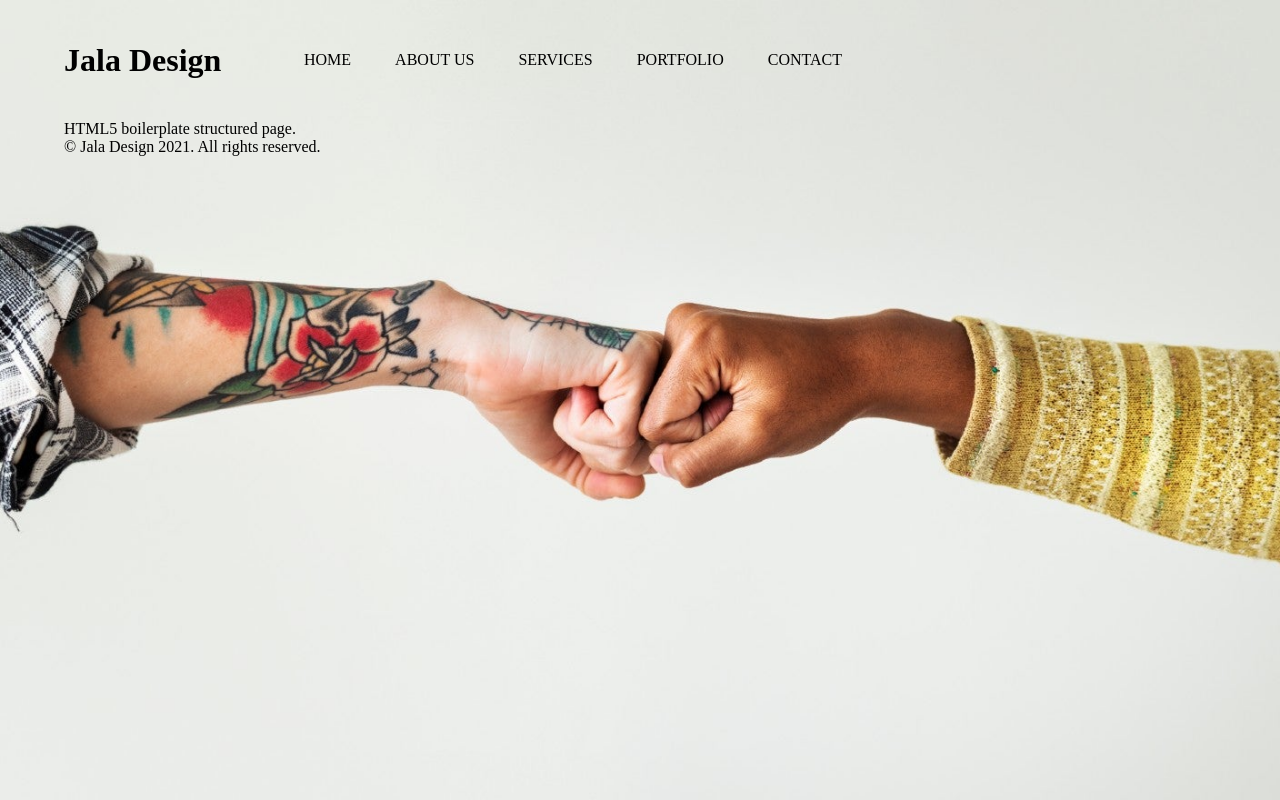
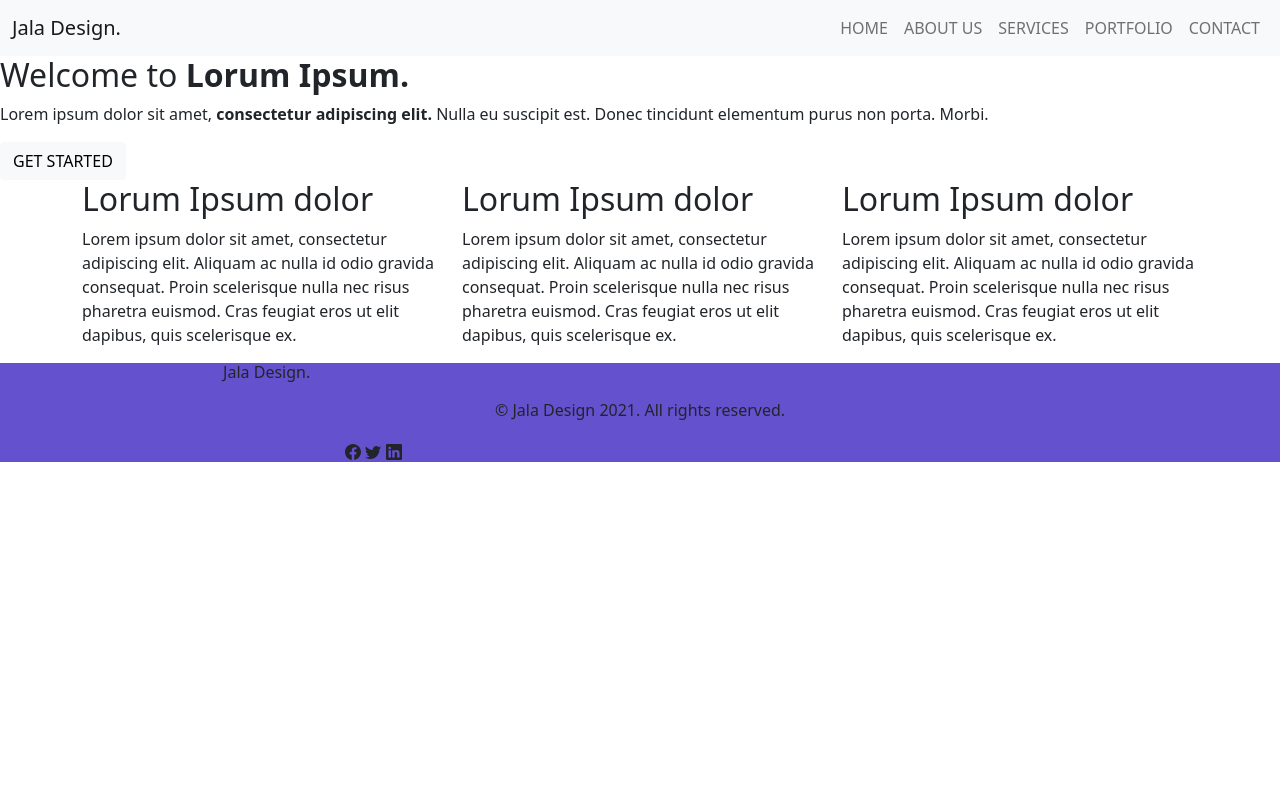
Before and after one commit to irenekmac/Jala-Design-Test-Project, a plain HTML site: page index.html in a window 1280 px wide. Drawn offline with nearby package versions, Linux system fonts and the light colour scheme.

Commit message:
added bootstrap to html & edited Navbar and landing page content

```diff
--- a/css/style.css
+++ b/css/style.css
@@ -3,7 +3,7 @@
   padding: 0;
 }
 
-.container {
+/* .container {
   height: 100vh;
   width: 100%;
   background-image: url(../images/fistbump.jpeg);
@@ -13,9 +13,9 @@
   padding-right: 5%;
   box-sizing: border-box;
   position: relative;
-}
+} */
 
-.nav-bar {
+/* .nav-bar {
   width: 100%;
   height: 15vh;
   margin: auto;
@@ -43,4 +43,4 @@ nav ul li a {
   text-decoration: none;
   color: black;
 
-}
+} */
--- a/index.html
+++ b/index.html
@@ -4,9 +4,15 @@
 <head>
   <meta charset="utf-8">
   <meta http-equiv="x-ua-compatible" content="ie=edge">
-  <title>Jala Design</title>
+  <meta name="viewport" content="width=device-width, initial-scale=1, shrink-to-fit=no">
+
+  <!-- Bootstrap CSS -->
+  <link href="https://cdn.jsdelivr.net/npm/bootstrap@5.1.3/dist/css/bootstrap.min.css"
+  rel="stylesheet" integrity="sha384-1BmE4kWBq78iYhFldvKuhfTAU6auU8tT94WrHftjDbrCEXSU1oBoqyl2QvZ6jIW3" crossorigin="anonymous">
+
+  <title>Jala Design.</title>
+
   <meta name="description" content="">
-  <meta name="viewport" content="width=device-width, initial-scale=1, shrink-to-fit=no">
   <link rel="stylesheet" href="css/style.css">
 </head>
 
@@ -23,10 +29,10 @@
   </header>
 
   <body>
-    <div class="container">
-      <div class="nav-bar"
+    <!-- <div class="container">
+    <div class="nav-bar">
       <img src="" class="logo">
-        <h1 class="logo">Jala Design</h1>
+      <h1 class="logo">Jala Design.</h1>
       <nav>
         <ul>
           <li> <a href="#">HOME</a> </li>
@@ -36,24 +42,98 @@
           <li> <a href="#">CONTACT</a> </li>
         </ul>
       </nav>
+    </div> -->
+
+    <!-- NAVBAR -->
+    <nav class="navbar navbar-expand-lg navbar-light bg-light">
+      <div class="container-fluid">
+        <a class="navbar-brand" href="#">Jala Design.</a>
+        <button class="navbar-toggler" type="button" data-bs-toggle="collapse" data-bs-target="#navbarNav" aria-controls="navbarNav" aria-expanded="false" aria-label="Toggle navigation">
+          <span class="navbar-toggler-icon"></span>
+        </button>
+        <div class="collapse navbar-collapse" id="navbarNav">
+          <ul class="navbar-nav ms-auto">
+            <li class="nav-item">
+              <a class="nav-link" aria-current="page" href="#">HOME</a>
+            </li>
+            <li class="nav-item">
+              <a class="nav-link" href="#">ABOUT US</a>
+            </li>
+            <li class="nav-item">
+              <a class="nav-link">SERVICES</a>
+            </li>
+            <li class="nav-item">
+              <a class="nav-link">PORTFOLIO</a>
+            </li>
+            <li class="nav-item">
+              <a class="nav-link">CONTACT</a>
+            </li>
+          </ul>
+        </div>
+      </div>
+  </nav>
+  <!-- NAVBAR -->
+
+  <div class="image-page">
+    <h2>Welcome to <strong>Lorum Ipsum.</strong> </h2>
+    <p>Lorem ipsum dolor sit amet, <strong>consectetur adipiscing elit.</strong> Nulla eu suscipit est. Donec tincidunt elementum purus non porta. Morbi.</p>
+    <button type="button" class="btn btn-light">GET STARTED</button>
   </div>
 
-    <div class="">
-    <div>
+    <div class="container">
+      <div class="row">
+        <div class="col">
+          <h2>Lorum Ipsum dolor</h2>
+          <p>Lorem ipsum dolor sit amet, consectetur adipiscing elit. Aliquam ac nulla id odio gravida consequat. Proin scelerisque nulla nec risus pharetra euismod. Cras feugiat eros ut elit dapibus, quis scelerisque ex.</p>
+        </div>
+        <div class="col">
+          <h2>Lorum Ipsum dolor</h2>
+          <p>Lorem ipsum dolor sit amet, consectetur adipiscing elit. Aliquam ac nulla id odio gravida consequat. Proin scelerisque nulla nec risus pharetra euismod. Cras feugiat eros ut elit dapibus, quis scelerisque ex.</p>
+        </div>
+        <div class="col">
+          <h2>Lorum Ipsum dolor</h2>
+          <p>Lorem ipsum dolor sit amet, consectetur adipiscing elit. Aliquam ac nulla id odio gravida consequat. Proin scelerisque nulla nec risus pharetra euismod. Cras feugiat eros ut elit dapibus, quis scelerisque ex.</p>
+        </div>
+      </div>
+    </div>
+
   </body>
 
   <main>
-    <section>
-      <p>HTML5 boilerplate structured page.</p>
-    </section>
+
   </main>
 
-  <footer>
-    <p> &#169; Jala Design 2021. All rights reserved. </p>
+  <!-- FOOTER -->
+  <footer class="page-footer font-small unique-color-dark">
+    <div style="background-color: #6351ce;">
+
+      <!-- Grid column -->
+      <div class="col-md-6 col-lg-5 text-center text-md-left mb-4 mb-md-0">
+        <h6 class="mb-0">Jala Design.</h6>
+      </div>
+      <!-- Grid column -->
+
+      <!-- Copy Right -->
+      <div class="footer-copyright text-center py-3"> &#169; Jala Design 2021. All rights reserved. </div>
+      <!-- Copy Right -->
+
+      <div class="col-md-6 col-lg-7 text-center text-md-right">
+        <svg xmlns="http://www.w3.org/2000/svg" width="16" height="16" fill="currentColor" class="bi bi-facebook" viewBox="0 0 16 16">
+          <path d="M16 8.049c0-4.446-3.582-8.05-8-8.05C3.58 0-.002 3.603-.002 8.05c0 4.017 2.926 7.347 6.75 7.951v-5.625h-2.03V8.05H6.75V6.275c0-2.017 1.195-3.131 3.022-3.131.876 0 1.791.157 1.791.157v1.98h-1.009c-.993 0-1.303.621-1.303 1.258v1.51h2.218l-.354 2.326H9.25V16c3.824-.604 6.75-3.934 6.75-7.951z"/>
+        </svg>
+        <svg xmlns="http://www.w3.org/2000/svg" width="16" height="16" fill="currentColor" class="bi bi-twitter" viewBox="0 0 16 16">
+          <path d="M5.026 15c6.038 0 9.341-5.003 9.341-9.334 0-.14 0-.282-.006-.422A6.685 6.685 0 0 0 16 3.542a6.658 6.658 0 0 1-1.889.518 3.301 3.301 0 0 0 1.447-1.817 6.533 6.533 0 0 1-2.087.793A3.286 3.286 0 0 0 7.875 6.03a9.325 9.325 0 0 1-6.767-3.429 3.289 3.289 0 0 0 1.018 4.382A3.323 3.323 0 0 1 .64 6.575v.045a3.288 3.288 0 0 0 2.632 3.218 3.203 3.203 0 0 1-.865.115 3.23 3.23 0 0 1-.614-.057 3.283 3.283 0 0 0 3.067 2.277A6.588 6.588 0 0 1 .78 13.58a6.32 6.32 0 0 1-.78-.045A9.344 9.344 0 0 0 5.026 15z"/>
+        </svg>
+        <svg xmlns="http://www.w3.org/2000/svg" width="16" height="16" fill="currentColor" class="bi bi-linkedin" viewBox="0 0 16 16">
+          <path d="M0 1.146C0 .513.526 0 1.175 0h13.65C15.474 0 16 .513 16 1.146v13.708c0 .633-.526 1.146-1.175 1.146H1.175C.526 16 0 15.487 0 14.854V1.146zm4.943 12.248V6.169H2.542v7.225h2.401zm-1.2-8.212c.837 0 1.358-.554 1.358-1.248-.015-.709-.52-1.248-1.342-1.248-.822 0-1.359.54-1.359 1.248 0 .694.521 1.248 1.327 1.248h.016zm4.908 8.212V9.359c0-.216.016-.432.08-.586.173-.431.568-.878 1.232-.878.869 0 1.216.662 1.216 1.634v3.865h2.401V9.25c0-2.22-1.184-3.252-2.764-3.252-1.274 0-1.845.7-2.165 1.193v.025h-.016a5.54 5.54 0 0 1 .016-.025V6.169h-2.4c.03.678 0 7.225 0 7.225h2.4z"/>
+        </svg>
+      </div>
+    </div>
   </footer>
+  <!-- FOOTER -->
 
   <script src="js/main.js"></script>
-
+  <script src="https://cdn.jsdelivr.net/npm/bootstrap@5.1.3/dist/js/bootstrap.bundle.min.js" integrity="sha384-ka7Sk0Gln4gmtz2MlQnikT1wXgYsOg+OMhuP+IlRH9sENBO0LRn5q+8nbTov4+1p" crossorigin="anonymous"></script>
 </body>
 
 </html>
```
Lines whose indentation alone changed are shown as unchanged.
